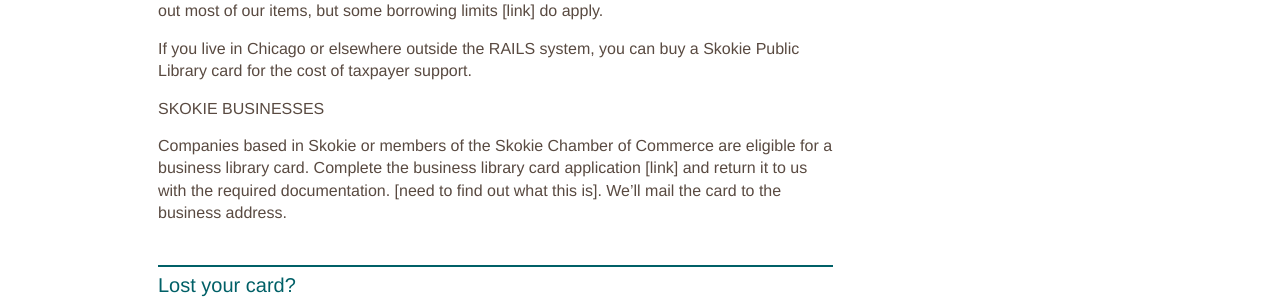
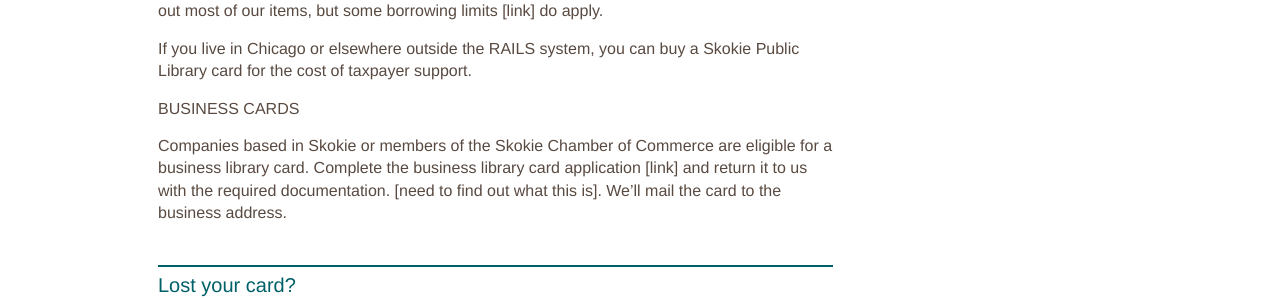
Before and after one commit to skokielibrary/spl-content, a Jekyll site: the page built from _content/eileen/account--apply.markdown, in a window 1280 px wide. Shown: the part 641-939 px from the top of the page. Built offline with Jekyll 4.4.1, drawn with Linux system fonts in a browser that asks for light colours.

Commit message:
Updated account--apply.markdown

```diff
--- a/_content/eileen/account--apply.markdown
+++ b/_content/eileen/account--apply.markdown
@@ -20,7 +20,7 @@ If you don't live in Skokie but have a library card from a [RAILS public library
 
 If you live in Chicago or elsewhere outside the RAILS system, you can buy a Skokie Public Library card for the cost of taxpayer support.
 
-###Skokie businesses
+###Business cards
 Companies based in Skokie or members of the Skokie Chamber of Commerce are eligible for a business library card. Complete the business library card application [link] and return it to us with the required documentation. [need to find out what this is]. We'll mail the card to the business address.
 
 ##Lost your card?
```
